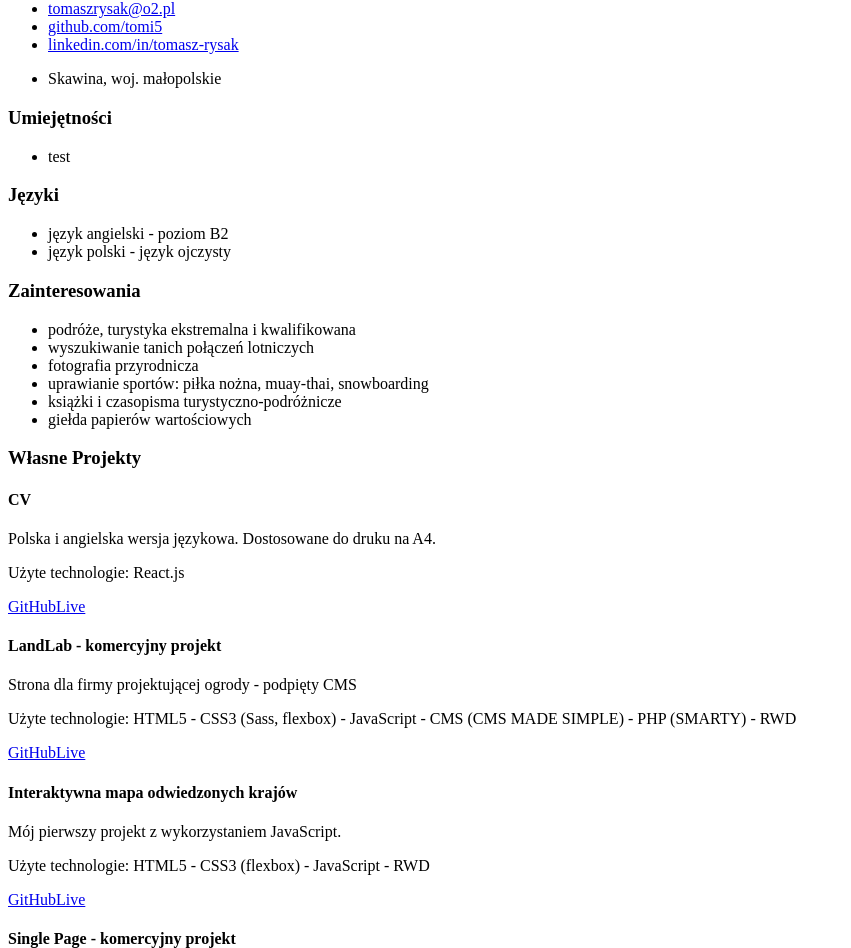
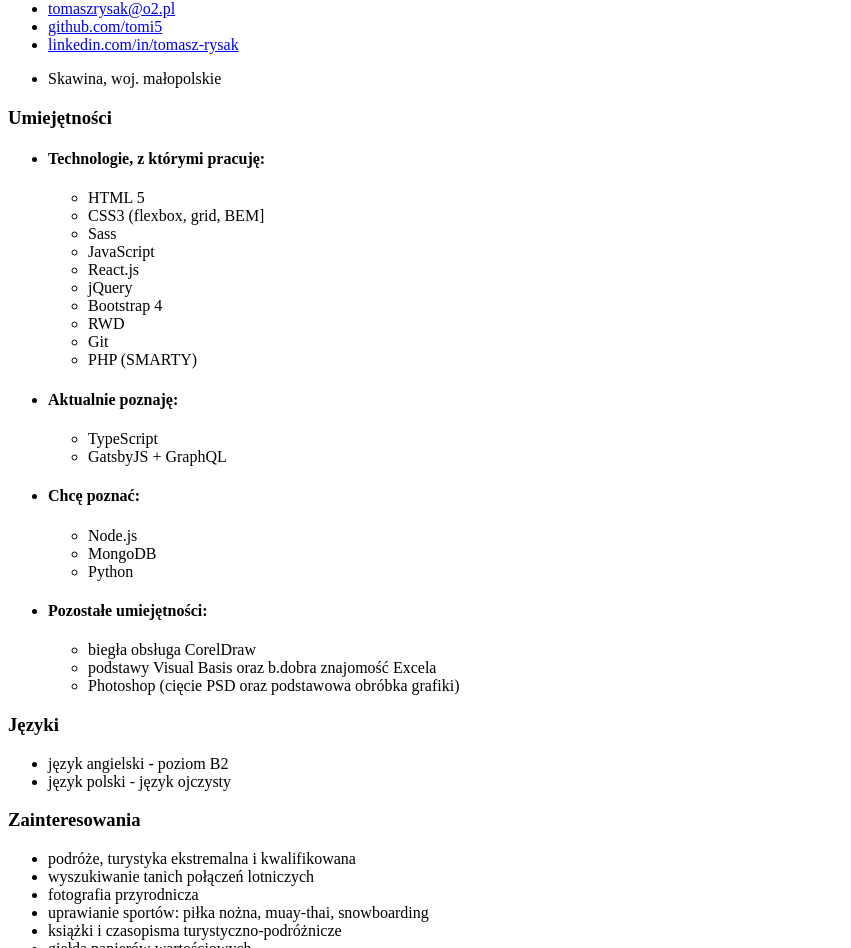
Before and after one commit to tomi5/tomasz-rysak-cv, a React (Create React App) app: page / in a window 1280 px wide. Shown: the part 1231-2179 px from the top of the page, without its empty margins (0-851 px from the left). Built offline with nearby package versions, Linux system fonts and the light colour scheme.

Commit message:
add SklillsItem component

```diff
--- a/src/components/Cards/CardsSection.jsx
+++ b/src/components/Cards/CardsSection.jsx
@@ -1,6 +1,7 @@
 import React, { Component } from 'react';
 import LangContext from '../../LangContext'
 import ContactItem from './ContactItem'
+import SkillsItems from './SkillsItems'
 
 
 
@@ -16,10 +17,16 @@ class CardSections extends Component {
                     <ContactItem
                         key={id}
                         item={item}
-                    >lorem</ContactItem>
+                    />
                 );
             case "skills":
-                return <li>test</li>
+                return item.map((item, id) =>
+                    <SkillsItems
+                        key={id}
+                        item={item}
+                        lang={lang}
+                    />
+                );
             case "languages":
             case "hobby":
                 return item[lang].map((item, id) =>
--- a/src/components/Cards/ContactItem.jsx
+++ b/src/components/Cards/ContactItem.jsx
@@ -21,7 +21,8 @@ const ContactItem = (props) => {
                     )
             }
 
-        </li>);
+        </li>
+    );
 }
 
 export default ContactItem
--- /dev/null
+++ b/src/components/Cards/SkillsItems.jsx
@@ -0,0 +1,28 @@
+import React from 'react';
+
+
+const SkillsItems = ({ lang, item }) => {
+
+    const { itemHeader, skillsItem } = item;
+
+    return (
+        <li>
+            <h4>{itemHeader[lang]}</h4>
+            <ul>
+                {
+                    skillsItem[lang] ? (
+                        skillsItem[lang].map((item, id) =>
+                            <li key={id}>{item}</li>
+                        )
+                    ) : (
+                            skillsItem.map((item, id) =>
+                                <li key={id}>{item}</li>
+                            )
+                        )
+                }
+            </ul>
+        </li>
+    );
+}
+
+export default SkillsItems
--- a/src/components/Cards/highlightsData.js
+++ b/src/components/Cards/highlightsData.js
@@ -63,7 +63,7 @@ const highlightsData = [{
             id: 2,
             name: 'techLearning',
             itemHeader: {
-                pl: 'Technologie, z którymi pracuję:',
+                pl: 'Aktualnie poznaję:',
                 en: "I'm learning:",
             },
             skillsItem: ['TypeScript', 'GatsbyJS + GraphQL']
```
